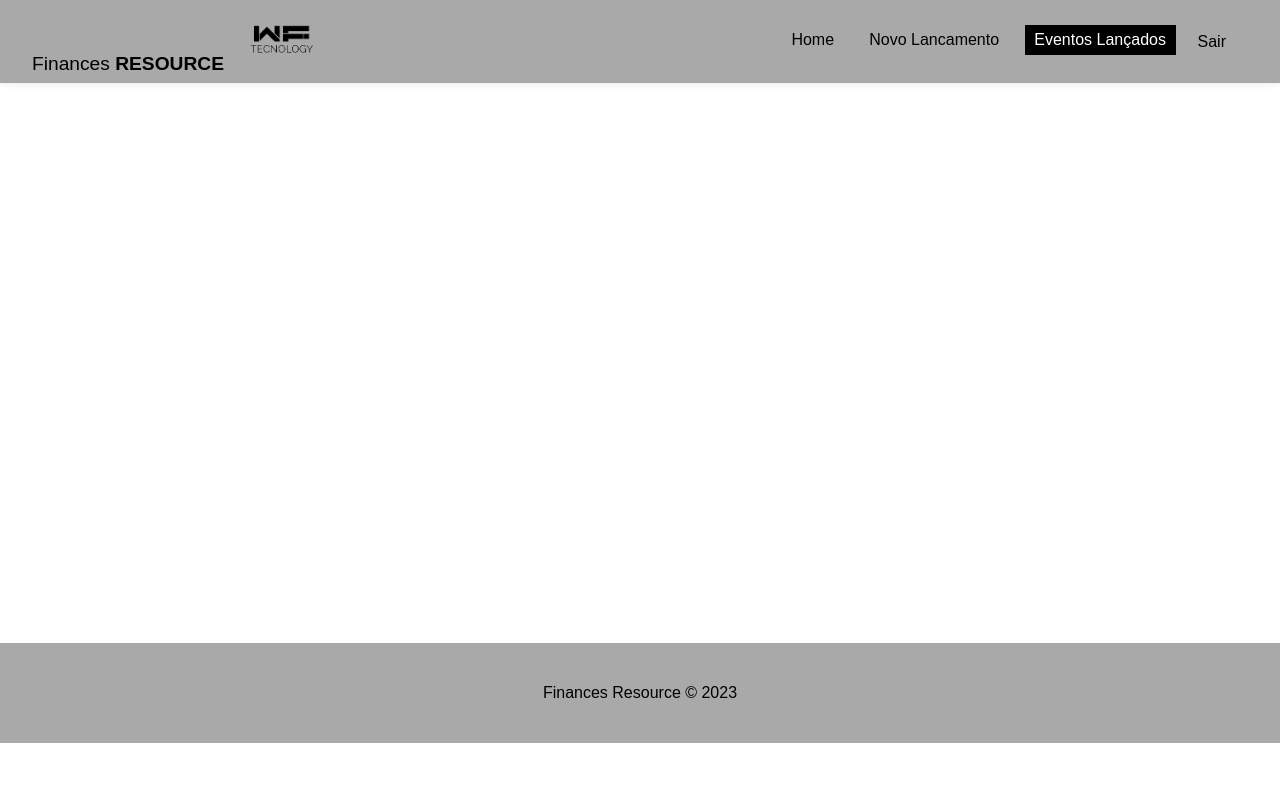
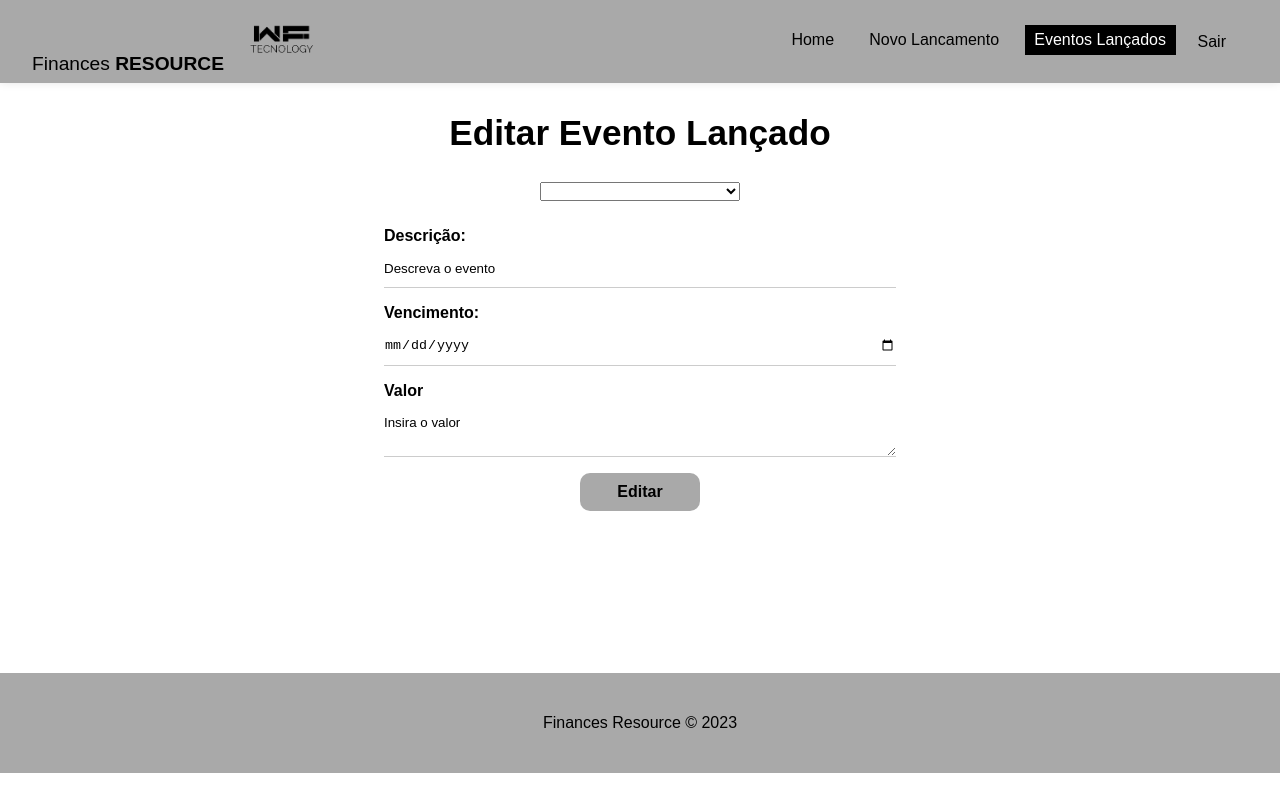
Before and after one commit to WillFloriano/FinancesResourceReact, a React (Create React App) app: page /lancados/edit/1 in a window 1280 px wide. Built offline with nearby package versions, Linux system fonts and the light colour scheme; no server answers; the database is empty; sample sign-in values are in the browser's storage.

Commit message:
finaliza busca, edicao, delete

```diff
--- a/src/App.js
+++ b/src/App.js
@@ -1,6 +1,6 @@
 import './App.css';
 
-import { BrowserRouter as Router, Routes, Route, Navigate, useFetcher } from "react-router-dom"
+import { BrowserRouter as Router, Routes, Route, Navigate } from "react-router-dom"
 import { onAuthStateChanged } from 'firebase/auth';
 import { useState, useEffect } from 'react';
 
@@ -15,6 +15,7 @@ import Login from './pages/Login/Login';
 import Register from './pages/Register/Register';
 import Lancados from './pages/Lancados/Lancados';
 import Lancamentos from './pages/Lancamentos/Lancamentos';
+import EditLancamentos from './pages/EditLancados/EditLancamentos';
 
 function App() {
 
@@ -45,7 +46,8 @@ if(loadingUSer) {
             <Route path="/" element={<Home/>}/>
             <Route path="/login" element={!user ? <Login/> : <Navigate to="/" />} />
             <Route path="/register" element={!user ? <Register /> : <Navigate to="/register" />}/>
-            <Route path="/Lancados" element={user ? <Lancados/> : <Navigate to="/login" />} />
+            <Route path="/lancados" element={user ? <Lancados/> : <Navigate to="/login" />} />
+            <Route path="/lancados/edit/:id" element={user ? <EditLancamentos/> : <Navigate to="/login" />} />
             <Route path="/lancamentos" element={<Lancamentos/>} />
         </Routes>
       </div>
--- a/src/components/PostDetails.js
+++ b/src/components/PostDetails.js
@@ -1,13 +1,40 @@
+import { Link } from 'react-router-dom'
+import { useFetchDocuments } from '../hooks/useFetchDocuments';
+import { useDeleteDocument } from '../hooks/useDeleteDocuments'
+
 import styles from './PostDetails.module.css'
-import { Link } from 'react-router-dom'
 
-const PostDetail = ({post}) => {
+
+const PostDetail = ({ mesLancamento }) => {
+
+  const { documents: posts, loading } = useFetchDocuments("lancamentos", mesLancamento)
+
+  const { deleteDocument } = useDeleteDocument("lancamentos");
+
   return (
-      <div>
-          <h2 key={post.id}>Descrição: {post.title}</h2>
-          <p>R$ {post.valor}</p>
-          <p>Vencimento: {post.vencimento}</p>
+    <div className={styles.post_detail}>
+      {loading && <p>Carregando ...</p>}
+        {posts && posts.length === 0 ? (
+          <div className={styles.post_header}>
+          <span>Nenhum Evento encontrado !</span>
+
+        </div>
+        ) : (
+          <div className={styles.post_header}>
+          <span>Eventos Lançados</span>
+          <span>Ações</span>
+        </div>
+        )}
+        {posts && posts.map((post) => (
+          <div className={styles.post_row} key={post.id}>
+            <p >Descrição: {post.title}</p>
+            <p>Valor R$ {post.valor}</p>
+            <p>Vencimento: {post.vencimento.toString("DD/MM/YYYY")}</p>
             <p>Mês Referencia: {post.mesLancamento}</p>
+            <Link to={`/lancados/edit/${post.id}`} className="btn ">Editar</Link>
+            <button onClick={() => deleteDocument(post.id)} className="btn btn-danger">Excluir</button>
+          </div>
+        ))}
     </div>
   )
 }
--- a/src/components/PostDetails.module.css
+++ b/src/components/PostDetails.module.css
@@ -0,0 +1,57 @@
+.post_detail {
+    text-align: center;
+    display: flex;
+    flex-direction: column;
+    justify-content: center;
+    align-items: center;
+}
+
+.post_detail h2 {
+    font-size: 2.2em;
+    margin-bottom: .5em;
+}
+
+.post_detail p {
+    color: #AAA;
+    margin-bottom: 1em;
+}
+
+
+.post_header, .post_row {
+    display: flex;
+    justify-content: space-between;
+    width: 80%;
+    padding: 10px;
+}
+
+.post_header {
+    font-weight: bold;
+    border-bottom: 2px solid #CCC;
+}
+
+.post_row {
+    align-items: center;
+    border-bottom: 1px solid black;
+}
+
+.post_row p {
+    color:  #000;
+
+    width: 240px;
+}
+
+.post_row button {
+    margin: 0 5px;
+    height: 30px;
+    width: 100px;
+    font-size:  0.7em;
+}
+
+.post_row a {
+    margin: 0 5px;
+    height: 10px;
+    width: 80px;
+    font-size:  0.7em;
+    background-color: #000;
+    color: #AAA;
+}
--- /dev/null
+++ b/src/hooks/useDeleteDocuments.js
@@ -0,0 +1,68 @@
+import { useState, useEffect, useReducer } from "react";
+import {db} from '../firebase/config'
+import { doc, deleteDoc } from 'firebase/firestore'
+
+const initialState = {
+    loading: null,
+    error: null
+}
+
+const deleteReducer = (state, action) => {
+
+    switch (action.type) {
+
+        case "LOADING":
+            return { loading: true, error: null }
+        case "DELETED_DOC":
+            return { loading: false, error: null }
+        case "ERROR":
+            return { loading: false, error: action.payload }
+        default:
+            return state;
+    }
+
+}
+
+export const useDeleteDocument = (docCollection) => {
+
+    const [response, dispatch] = useReducer(deleteReducer, initialState)
+
+    // deal with memory leak
+
+    const [cancelled, setCancelled] = useState(false)
+
+    const checkCancelBeforeDispatch = (action) => {
+        if (!cancelled) {
+            dispatch(action)
+        }
+    }
+
+    const deleteDocument = async (id) => {
+        checkCancelBeforeDispatch({
+            type: "LOADING"
+        })
+
+        try {
+         const deleteDocument = await deleteDoc(doc(db, docCollection, id))
+
+            checkCancelBeforeDispatch({
+                type: "DELETED_DOC",
+                payload: deleteDocument,
+            })
+        } catch (error) {
+
+            checkCancelBeforeDispatch({
+                type: "ERROR",
+                payload: error.message,
+            });
+
+        }
+    };
+
+    useEffect(() => {
+        return () => setCancelled(true);
+    }, []);
+
+    return {deleteDocument, response};
+
+}
--- /dev/null
+++ b/src/hooks/useFetchDocument.js
@@ -0,0 +1,45 @@
+import { useState, useEffect } from "react";
+import {db} from "../firebase/config"
+import { doc, getDoc } from "firebase/firestore";
+
+export const useFetchDocument = (docCollection, id) =>{
+
+    const [document, setDocument] = useState(null)
+    const [error, setError] = useState(null)
+    const [loading, setLoading] = useState(null)
+
+     // deal with memory leak
+     const [cancelled, setCancelled] = useState(false)
+
+     useEffect(() => {
+
+        async function loadDdocument(){
+            if(cancelled) return
+
+            setLoading(true)
+
+            try {
+                const docRef = await doc(db, docCollection, id)
+                const docSnap = await getDoc(docRef)
+
+                setDocument(docSnap.data())
+
+                setLoading(false)
+            } catch (error) {
+                console.log(error)
+                setError(error.message)
+
+                setLoading(false)
+            }
+
+        }
+        loadDdocument();
+     }, [docCollection, id, cancelled]);
+
+     useEffect(() => {
+        return () => setCancelled(true);
+     }, []);
+
+     return{document, loading, error}
+
+};
--- a/src/hooks/useFetchDocuments.js
+++ b/src/hooks/useFetchDocuments.js
@@ -14,7 +14,7 @@ export const useFetchDocuments = (docCollection, mesLancamento) => {
     useEffect(() => {
 
         async function loadData() {
-            if (cancelled) return
+
 
             setLoading(true)
 
@@ -26,10 +26,11 @@ export const useFetchDocuments = (docCollection, mesLancamento) => {
 
                 //busca
                 //dashboard
+                if(mesLancamento)
+                {
+                    q = await query(collectionRef, where("mesLancamento", "==", mesLancamento), orderBy('vencimento', "desc"))
+                }
 
-                console.log(mesLancamento)
-
-                q = await query(collectionRef, where("mesLancamento", "==", "Abril"), orderBy('vencimento', "desc"))
 
                 await onSnapshot(q, (querySnapshot) => {
                     setDocuments(
--- /dev/null
+++ b/src/hooks/useUpdateDocument.js
@@ -0,0 +1,71 @@
+import { useState, useEffect, useReducer } from "react";
+import {db} from '../firebase/config'
+import { updateDoc, doc } from 'firebase/firestore'
+
+const initialState = {
+    loading: null,
+    error: null
+}
+
+const updateReducer = (state, action) => {
+
+    switch (action.type) {
+
+        case "LOADING":
+            return { loading: true, error: null }
+        case "UPDATED_DOC":
+            return { loading: false, error: null }
+        case "ERROR":
+            return { loading: false, error: action.payload }
+        default:
+            return state;
+    }
+
+}
+
+export const useUpdateDocument = (docCollection) => {
+
+    const [response, dispatch] = useReducer(updateReducer, initialState)
+
+    // deal with memory leak
+
+    const [cancelled, setCancelled] = useState(false)
+
+    const checkCancelBeforeDispatch = (action) => {
+        if (!cancelled) {
+            dispatch(action)
+        }
+    }
+
+    const updateDocument = async (id, data) => {
+        checkCancelBeforeDispatch({
+            type: "LOADING"
+        })
+
+        try {
+
+            const docRef = await doc(db, docCollection, id);
+
+            const updatedDocument = await updateDoc(docRef, data);
+
+            checkCancelBeforeDispatch({
+                type: "UPDATED_DOC",
+                payload: updatedDocument,
+            })
+        } catch (error) {
+
+            checkCancelBeforeDispatch({
+                type: "ERROR",
+                payload: error.message,
+            });
+
+        }
+    };
+
+    useEffect(() => {
+        return () => setCancelled(true);
+    }, []);
+
+    return {updateDocument, response};
+
+}
--- /dev/null
+++ b/src/pages/EditLancados/EditLancamentos.js
@@ -0,0 +1,102 @@
+import styles from './EditLancamentos.module.css'
+import { useState, useEffect } from 'react'
+import { useAuthValue } from '../../context/AuthContext'
+import { useUpdateDocument } from '../../hooks/useUpdateDocument'
+import { useNavigate, useParams } from 'react-router-dom'
+import { useFetchDocument } from '../../hooks/useFetchDocument'
+
+
+const Lancamentos = () => {
+
+  const {id} = useParams();
+  const {document: post} = useFetchDocument("lancamentos", id);
+
+  const [title, setTitle] = useState("")
+  const [valor, setValor] = useState("")
+  const [vencimento, setVencimento] = useState("")
+  const [mesLancamento, setMesLancamento] = useState(null)
+  const [formError, setFormError] = useState("");
+  const [aviso, setAviso] = useState(null);
+
+  useEffect(() => {
+
+    if(post) {
+      setTitle(post.title)
+      setValor(post.valor)
+      setVencimento(post.vencimento)
+      setMesLancamento(post.mesLancamento)
+    }
+
+  }, [post])
+
+  const { user } = useAuthValue();
+
+  const { updateDocument, response } = useUpdateDocument("lancamentos");
+
+  const navigate = useNavigate();
+
+  const handleSubmit = (e) => {
+    e.preventDefault();
+    setFormError("")
+
+    if (!title || !valor || !vencimento || !mesLancamento) {
+      setFormError("Todos os campos são obrigatórios!")
+    }
+
+    if (formError) return;
+
+    const data = {
+      title,
+      valor,
+      vencimento,
+      mesLancamento,
+      uid: user.uid,
+      createBy: user.email,
+    }
+
+
+    updateDocument(id, data);
+
+    if (!formError) {
+      setTitle("")
+      setVencimento("")
+      setValor("")
+      setAviso("Alterado com sucesso!")
+    }
+
+    navigate("/lancados")
+
+  }
+
+  return (
+    <div className={styles.create_post}>
+      <h2>Editar Evento Lançado</h2>
+      <form onSubmit={handleSubmit}>
+        <select value={mesLancamento} className={styles.select} >
+          <option>{mesLancamento}</option>
+
+        </select>
+
+        <label>
+          <span>Descrição:</span>
+          <input type="text" name="title" required placeholder="Descreva o evento" onChange={(e) => setTitle(e.target.value)} value={title} />
+        </label>
+        <label>
+          <span>Vencimento:</span>
+          <input type="date" name="vencimento" required placeholder="Dia de vencimento" onChange={(e) => setVencimento(e.target.value)} value={vencimento} />
+        </label>
+        <label>
+          <span>Valor</span>
+          <textarea name="valor" required placeholder="Insira o valor" onChange={(e) => setValor(e.target.value)} value={valor} />
+        </label>
+        {!response.loading && <button className='btn'>Editar</button>}
+        {response.loading && <button className='btn' disabled>Aguarde...</button>}
+        {response.error && <p className="error">{response.error}</p>}
+        {formError && <p className="error">{formError}</p>}
+        {aviso && <p className="aviso">{aviso}</p>}
+      </form>
+    </div>
+  )
+}
+
+export default Lancamentos
--- /dev/null
+++ b/src/pages/EditLancados/EditLancamentos.module.css
@@ -0,0 +1,22 @@
+.create_post{
+    text-align: center;
+}
+
+.create_post h2 {
+    font-size: 2.2em;
+}
+
+.create_post p {
+    color: black;
+    margin-bottom: 2em;
+}
+
+.create_post ::placeholder {
+    color: black;
+}
+
+.select{
+    width: 200px;
+    margin-bottom: 2em;
+
+}
```
Also changed, not shown: src/pages/Lancados/Lancados.js (+8 -13 lines). Lines whose indentation alone changed are shown as unchanged.
